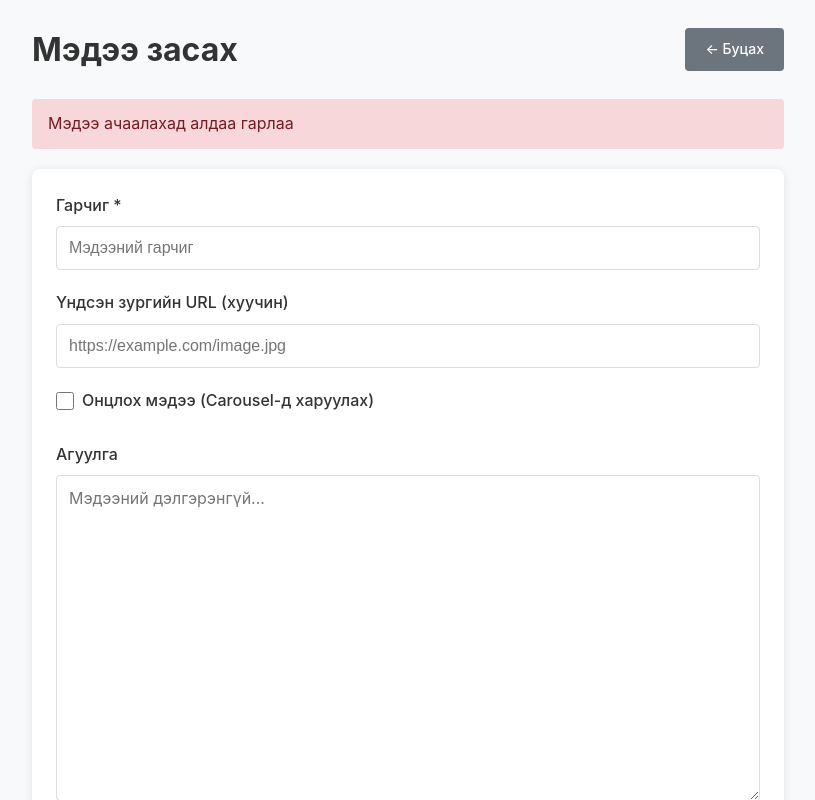
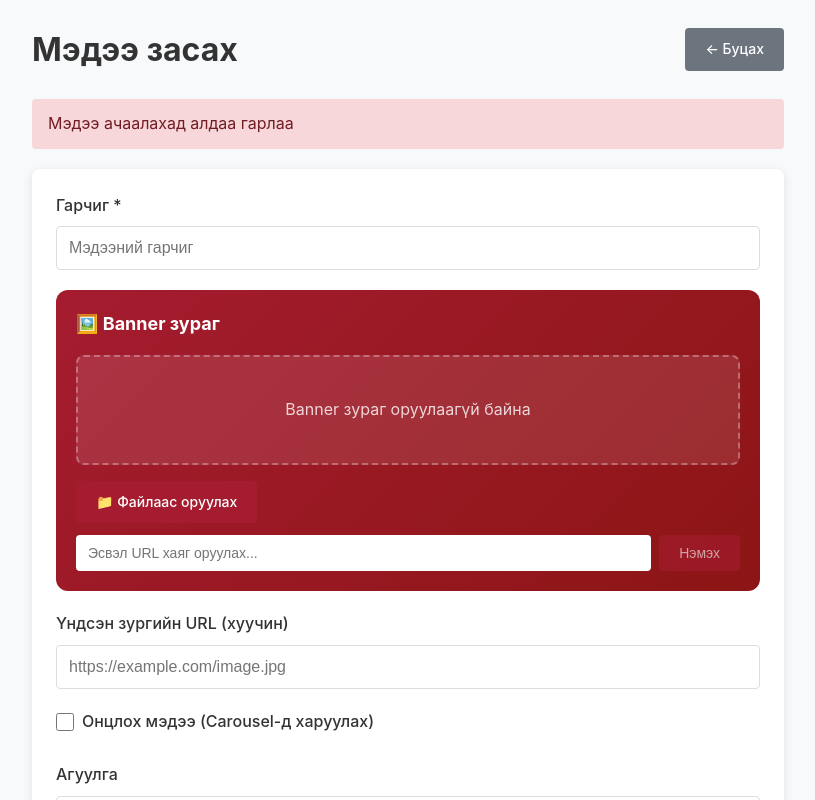
Before and after one commit to itemuln/news-frontend, a React (Create React App) app: page /admin/articles/1/edit in a window 1280 px wide. Shown: the top 800 px of the page, without its empty margins (232-1047 px from the left). Built offline with nearby package versions, Linux system fonts and the light colour scheme; no server answers; sample sign-in values are in the browser's storage.

Commit message:
Add dedicated Banner section with upload/URL input and remove button

```diff
--- a/src/pages/Admin.css
+++ b/src/pages/Admin.css
@@ -363,7 +363,93 @@
   font-size: 18px;
 }
 
-/* Banner Selector */
+/* ===== BANNER SECTION ===== */
+.banner-section {
+  background: linear-gradient(135deg, #A51C30 0%, #8C1515 100%);
+  padding: 20px;
+  border-radius: 12px;
+  margin-bottom: 20px;
+  color: white;
+}
+
+.banner-section h3 {
+  margin: 0 0 16px;
+  font-size: 18px;
+  color: white;
+}
+
+.current-banner {
+  position: relative;
+  border-radius: 8px;
+  overflow: hidden;
+  margin-bottom: 16px;
+}
+
+.current-banner img {
+  width: 100%;
+  max-height: 250px;
+  object-fit: cover;
+  display: block;
+}
+
+.remove-banner-btn {
+  position: absolute;
+  top: 10px;
+  right: 10px;
+  background: rgba(0,0,0,0.7);
+  color: white;
+  border: none;
+  padding: 8px 12px;
+  border-radius: 4px;
+  cursor: pointer;
+  font-size: 14px;
+}
+
+.remove-banner-btn:hover {
+  background: rgba(220,53,69,0.9);
+}
+
+.no-banner {
+  background: rgba(255,255,255,0.1);
+  border: 2px dashed rgba(255,255,255,0.3);
+  border-radius: 8px;
+  padding: 40px;
+  text-align: center;
+  margin-bottom: 16px;
+}
+
+.no-banner p {
+  margin: 0;
+  opacity: 0.8;
+}
+
+.banner-upload-area {
+  margin-bottom: 12px;
+}
+
+.banner-upload-area label {
+  display: inline-block;
+  cursor: pointer;
+}
+
+.banner-url-input {
+  display: flex;
+  gap: 8px;
+}
+
+.banner-url-input input {
+  flex: 1;
+  padding: 10px 12px;
+  border: none;
+  border-radius: 4px;
+  font-size: 14px;
+}
+
+.banner-url-input input:focus {
+  outline: 2px solid white;
+}
+
+/* Banner Selector (old - can remove if not needed) */
 .banner-selector {
   background: white;
   padding: 16px;
--- a/src/pages/AdminArticleForm.js
+++ b/src/pages/AdminArticleForm.js
@@ -15,8 +15,13 @@ export default function AdminArticleForm() {
   const [isFeatured, setIsFeatured] = useState(false);
   const [featuredPosition, setFeaturedPosition] = useState(0);
   const [bannerMediaId, setBannerMediaId] = useState(null);
+  const [bannerUrl, setBannerUrl] = useState(""); // Direct banner URL
   const [loading, setLoading] = useState(false);
   const [error, setError] = useState("");
+
+  // Banner upload state
+  const [bannerUploading, setBannerUploading] = useState(false);
+  const [newBannerUrl, setNewBannerUrl] = useState("");
 
   // Media management
   const [media, setMedia] = useState([]);
@@ -45,6 +50,11 @@ export default function AdminArticleForm() {
           setFeaturedPosition(data.featured_position || 0);
           setBannerMediaId(data.banner_media_id || null);
           setMedia(data.media || []);
+          // Find banner URL from media
+          if (data.banner_media_id && data.media) {
+            const bannerMedia = data.media.find(m => m.id === data.banner_media_id);
+            if (bannerMedia) setBannerUrl(bannerMedia.url);
+          }
         })
         .catch(() => setError("Мэдээ ачаалахад алдаа гарлаа"));
     }
@@ -220,9 +230,102 @@ export default function AdminArticleForm() {
 
       if (res.ok) {
         setBannerMediaId(mediaId);
+        // Update banner URL for preview
+        const bannerMedia = media.find(m => m.id === mediaId);
+        if (bannerMedia) setBannerUrl(bannerMedia.url);
       }
     } catch (err) {
       alert("Banner тохируулахад алдаа гарлаа");
+    }
+  };
+
+  // Upload banner file
+  const handleBannerUpload = async (file) => {
+    if (!isEdit || !file) return;
+
+    const formData = new FormData();
+    formData.append("file", file);
+    formData.append("position", 0);
+
+    setBannerUploading(true);
+    try {
+      const res = await fetch(`${API}/api/admin/articles/${id}/upload`, {
+        method: "POST",
+        headers: { Authorization: `Bearer ${token}` },
+        body: formData,
+      });
+
+      if (res.ok) {
+        const newMedia = await res.json();
+        setMedia([...media, newMedia]);
+        // Automatically set as banner
+        await handleSetBanner(newMedia.id);
+        setBannerUrl(newMedia.url);
+      } else {
+        const data = await res.json();
+        throw new Error(data.error || "Upload failed");
+      }
+    } catch (err) {
+      alert(`Banner оруулахад алдаа: ${err.message}`);
+    } finally {
+      setBannerUploading(false);
+    }
+  };
+
+  // Add banner by URL
+  const handleAddBannerUrl = async () => {
+    if (!newBannerUrl.trim() || !isEdit) return;
+
+    setBannerUploading(true);
+    try {
+      const res = await fetch(`${API}/api/admin/articles/${id}/media`, {
+        method: "POST",
+        headers: {
+          "Content-Type": "application/json",
+          Authorization: `Bearer ${token}`,
+        },
+        body: JSON.stringify({
+          url: newBannerUrl,
+          media_type: "image",
+          position: 0,
+        }),
+      });
+
+      if (res.ok) {
+        const newMedia = await res.json();
+        setMedia([...media, newMedia]);
+        // Automatically set as banner
+        await handleSetBanner(newMedia.id);
+        setBannerUrl(newBannerUrl);
+        setNewBannerUrl("");
+      } else {
+        throw new Error("Failed to add banner");
+      }
+    } catch (err) {
+      alert("Banner нэмэхэд алдаа гарлаа");
+    } finally {
+      setBannerUploading(false);
+    }
+  };
+
+  // Remove banner
+  const handleRemoveBanner = async () => {
+    try {
+      const res = await fetch(`${API}/api/admin/articles/${id}/banner`, {
+        method: "PATCH",
+        headers: {
+          "Content-Type": "application/json",
+          Authorization: `Bearer ${token}`,
+        },
+        body: JSON.stringify({ banner_media_id: null }),
+      });
+
+      if (res.ok) {
+        setBannerMediaId(null);
+        setBannerUrl("");
+      }
+    } catch (err) {
+      alert("Алдаа гарлаа");
     }
   };
 
@@ -268,6 +371,69 @@ export default function AdminArticleForm() {
             placeholder="Мэдээний гарчиг"
           />
         </div>
+
+        {/* BANNER SECTION - Dedicated */}
+        {isEdit && (
+          <div className="banner-section">
+            <h3>🖼️ Banner зураг</h3>
+
+            {/* Current Banner Preview */}
+            {bannerUrl ? (
+              <div className="current-banner">
+                <img src={bannerUrl} alt="Current banner" />
+                <button
+                  type="button"
+                  onClick={handleRemoveBanner}
+                  className="remove-banner-btn"
+                >
+                  ✕ Хасах
+                </button>
+              </div>
+            ) : (
+              <div className="no-banner">
+                <p>Banner зураг оруулаагүй байна</p>
+              </div>
+            )}
+
+            {/* Upload Banner */}
+            <div className="banner-upload-area">
+              <input
+                type="file"
+                id="bannerFileInput"
+                accept="image/*"
+                onChange={(e) => handleBannerUpload(e.target.files[0])}
+                style={{ display: "none" }}
+              />
+              <label htmlFor="bannerFileInput" className="admin-btn primary">
+                {bannerUploading ? "Оруулж байна..." : "📁 Файлаас оруулах"}
+              </label>
+            </div>
+
+            {/* Or add by URL */}
+            <div className="banner-url-input">
+              <input
+                type="url"
+                value={newBannerUrl}
+                onChange={(e) => setNewBannerUrl(e.target.value)}
+                placeholder="Эсвэл URL хаяг оруулах..."
+              />
+              <button
+                type="button"
+                onClick={handleAddBannerUrl}
+                disabled={!newBannerUrl.trim() || bannerUploading}
+                className="admin-btn primary"
+              >
+                Нэмэх
+              </button>
+            </div>
+          </div>
+        )}
+
+        {!isEdit && (
+          <div className="form-info">
+            💡 Banner зураг нэмэхийн тулд эхлээд мэдээг хадгална уу.
+          </div>
+        )}
 
         <div className="form-group">
           <label>Үндсэн зургийн URL (хуучин)</label>
@@ -321,33 +487,7 @@ export default function AdminArticleForm() {
         {/* Media Management Section - Only for Edit mode */}
         {isEdit && (
           <div className="media-section">
-            <h3>📷 Зураг / Видео удирдлага</h3>
-
-            {/* Banner Selection Dropdown */}
-            {media.length > 0 && (
-              <div className="banner-selector">
-                <label>🖼️ Banner зураг сонгох:</label>
-                <select
-                  value={bannerMediaId || ""}
-                  onChange={(e) => handleSetBanner(e.target.value || null)}
-                >
-                  <option value="">-- Banner сонгоогүй --</option>
-                  {media.filter(m => m.media_type === "image").map((item) => (
-                    <option key={item.id} value={item.id}>
-                      {item.alt_text || `Зураг ${media.indexOf(item) + 1}`}
-                    </option>
-                  ))}
-                </select>
-                {bannerMediaId && (
-                  <div className="banner-preview">
-                    <img
-                      src={media.find(m => m.id === bannerMediaId)?.url}
-                      alt="Banner preview"
-                    />
-                  </div>
-                )}
-              </div>
-            )}
+            <h3>📷 Нэмэлт зураг / Видео</h3>
 
             {/* Upload Area */}
             <div
```
